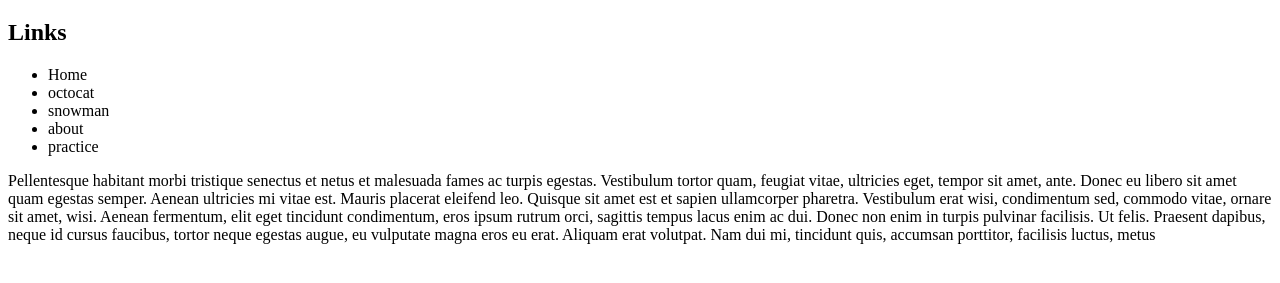
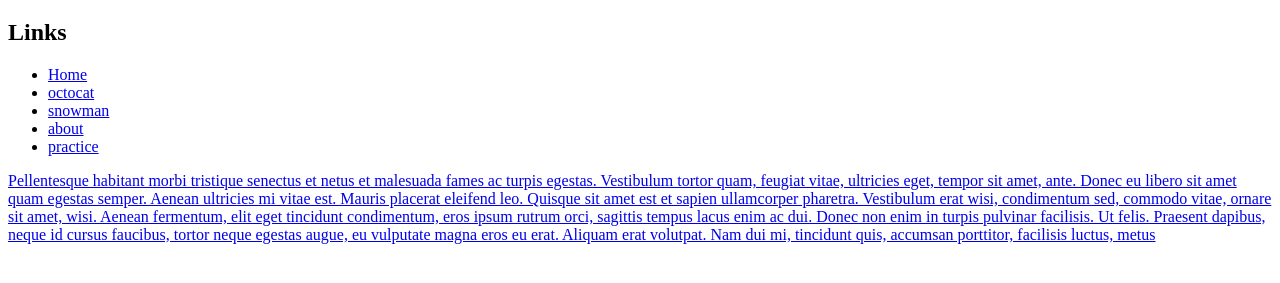
Before and after one commit to jmthefox95/lab-08-remote, a plain HTML site: page index.html in a window 1280 px wide. Shown: the part 61-344 px from the top of the page. Drawn offline with Linux system fonts and the light colour scheme.

Commit message:
added generated content and fixed links

```diff
--- a/index.html
+++ b/index.html
@@ -5,11 +5,11 @@
 <h1>lab-08-remote</h1>
 <h2>Links</h2>
 <ul>
-    <li a href="index.html">Home</li>
-    <li a href="http://octodex.github.com/">octocat</li>
-    <li a href="http://unicodesnowmanforyou.com/">snowman</li>
-    <li a href="about.html">about</li>
-    <li a href="practice.html">practice</li>
+    <li> <a href="index.html">Home</li>
+    <li> <a href="http://octodex.github.com/">octocat</li>
+    <li> <a href="http://unicodesnowmanforyou.com/">snowman</li>
+    <li> <a href="about.html">about</li>
+    <li> <a href="practice.html">practice</li>
 </ul>
 
 <p>Pellentesque habitant morbi tristique senectus et netus et malesuada fames ac turpis egestas. Vestibulum tortor quam, feugiat vitae, ultricies eget, tempor sit amet, ante. Donec eu libero sit amet quam egestas semper. Aenean ultricies mi vitae est. Mauris placerat eleifend leo. Quisque sit amet est et sapien ullamcorper pharetra. Vestibulum erat wisi, condimentum sed, commodo vitae, ornare sit amet, wisi. Aenean fermentum, elit eget tincidunt condimentum, eros ipsum rutrum orci, sagittis tempus lacus enim ac dui. Donec non enim in turpis pulvinar facilisis. Ut felis. Praesent dapibus, neque id cursus faucibus, tortor neque egestas augue, eu vulputate magna eros eu erat. Aliquam erat volutpat. Nam dui mi, tincidunt quis, accumsan porttitor, facilisis luctus, metus</p>
```
